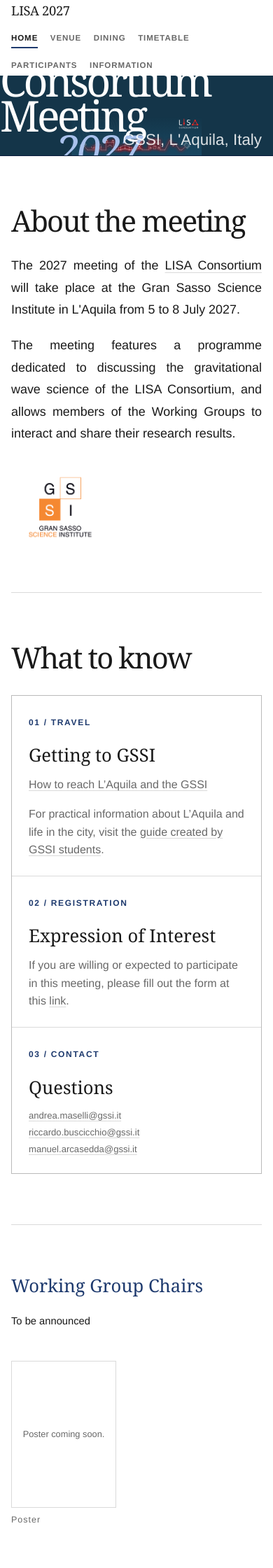
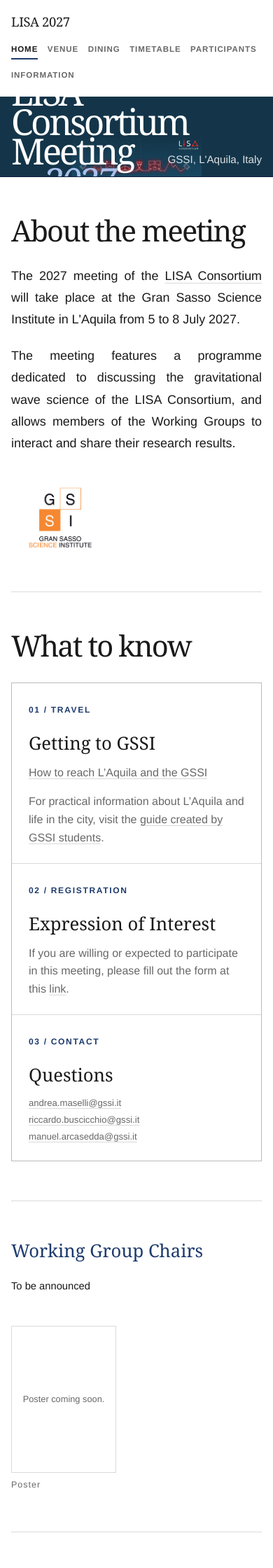
Before and after one commit to masellia/lisa-consortium-2027, a Jekyll site: the page built from index.md, in a window 390 px wide. Shown: the top 2240 px of the page at 70% size. Built offline with Jekyll 4.4.1, drawn with Linux system fonts in a browser that asks for light colours.

Commit message:
reshape info

```diff
--- a/assets/css/conference.css
+++ b/assets/css/conference.css
@@ -1526,11 +1526,12 @@ a.conference-poster-thumb-frame.has-image:focus-visible {
 
 @media (max-width: 760px) {
   .conference-header-inner {
-    min-height: 104px;
+    min-height: 0;
     align-items: flex-start;
     flex-direction: column;
     justify-content: center;
     gap: 0.65rem;
+    padding: 1rem 0;
   }
 
   .conference-nav {
@@ -1556,11 +1557,27 @@ a.conference-poster-thumb-frame.has-image:focus-visible {
   }
 
   .conference-hero h1 {
-    font-size: 3.8rem;
-  }
-
+    font-size: clamp(3rem, 10vw, 3.8rem);
+  }
+
+  .conference-lisa-consortium-2027 .conference-eyebrow,
+  .conference-lisa-consortium-2027 .conference-hero h1 {
+    transform: translate(0, -2rem);
+  }
+
+  .conference-lisa-consortium-2027 .conference-hero h1 span {
+    margin-left: clamp(2.5rem, 12vw, 5rem);
+  }
+
+  .conference-lisa-consortium-2027 .conference-hero-location {
+    right: 0;
+    bottom: 0.75rem;
+    font-size: 1.05rem;
+  }
+
+  .conference-page-intro h1,
   .conference-page-code-of-conduct .conference-page-intro h1 {
-    font-size: 3rem;
+    font-size: clamp(2.75rem, 10vw, 3.5rem);
   }
 
   .conference-lisa-consortium-2027 .conference-hero-art {
@@ -1580,8 +1597,16 @@ a.conference-poster-thumb-frame.has-image:focus-visible {
 
   .conference-section,
   .conference-page-intro {
-    padding-top: 4.5rem;
-    padding-bottom: 4.5rem;
+    padding-top: 3.5rem;
+    padding-bottom: 3.5rem;
+  }
+
+  .conference-page-intro {
+    padding-bottom: 2.5rem;
+  }
+
+  .conference-page-body {
+    padding-bottom: 5rem;
   }
 
   .conference-committees,
@@ -1626,6 +1651,23 @@ a.conference-poster-thumb-frame.has-image:focus-visible {
     position: static;
   }
 
+  .conference-block summary {
+    display: grid;
+    grid-template-columns: minmax(0, 1fr) auto;
+    gap: 0.35rem 0.8rem;
+  }
+
+  .conference-block-meta {
+    grid-column: 1;
+    margin-left: 0;
+    white-space: normal;
+  }
+
+  .conference-block-chevron {
+    grid-column: 2;
+    grid-row: 1 / span 2;
+  }
+
   .conference-topic-legend ul {
     flex-direction: row;
     flex-wrap: wrap;
@@ -1666,12 +1708,49 @@ a.conference-poster-thumb-frame.has-image:focus-visible {
     display: none;
   }
 
+  .conference-nav {
+    gap: 0.45rem 0.85rem;
+  }
+
   .conference-nav a,
   .conference-nav-dropdown summary {
     font-size: 0.72rem;
     letter-spacing: 0.08em;
   }
 
+  .conference-hero,
+  .conference-hero-inner {
+    min-height: 380px;
+  }
+
+  .conference-hero h1 {
+    font-size: clamp(2.65rem, 14vw, 3.2rem);
+  }
+
+  .conference-lisa-consortium-2027 .conference-eyebrow,
+  .conference-lisa-consortium-2027 .conference-hero h1 {
+    transform: translate(0, -1.5rem);
+  }
+
+  .conference-lisa-consortium-2027 .conference-hero-location {
+    max-width: 100%;
+    font-size: 0.95rem;
+  }
+
+  .conference-section h2 {
+    font-size: 2.6rem;
+  }
+
+  .conference-page-intro h1,
+  .conference-page-code-of-conduct .conference-page-intro h1 {
+    font-size: clamp(2.35rem, 12vw, 3rem);
+    overflow-wrap: anywhere;
+  }
+
+  .conference-page-intro > p:last-child {
+    font-size: 1rem;
+  }
+
   .conference-slot {
     grid-template-columns: 1fr;
     gap: 0.35rem;
@@ -1679,6 +1758,25 @@ a.conference-poster-thumb-frame.has-image:focus-visible {
 
   .conference-block-meta {
     white-space: normal;
+  }
+
+  .conference-information-card {
+    min-height: 190px;
+  }
+
+  .conference-empty-state {
+    min-height: 300px;
+    padding: 1.5rem;
+  }
+
+  .conference-empty-state div {
+    padding: 1.25rem;
+  }
+
+  .conference-prose,
+  .conference-contact-list,
+  .conference-participant-list li {
+    overflow-wrap: anywhere;
   }
 
   .conference-map {
```
